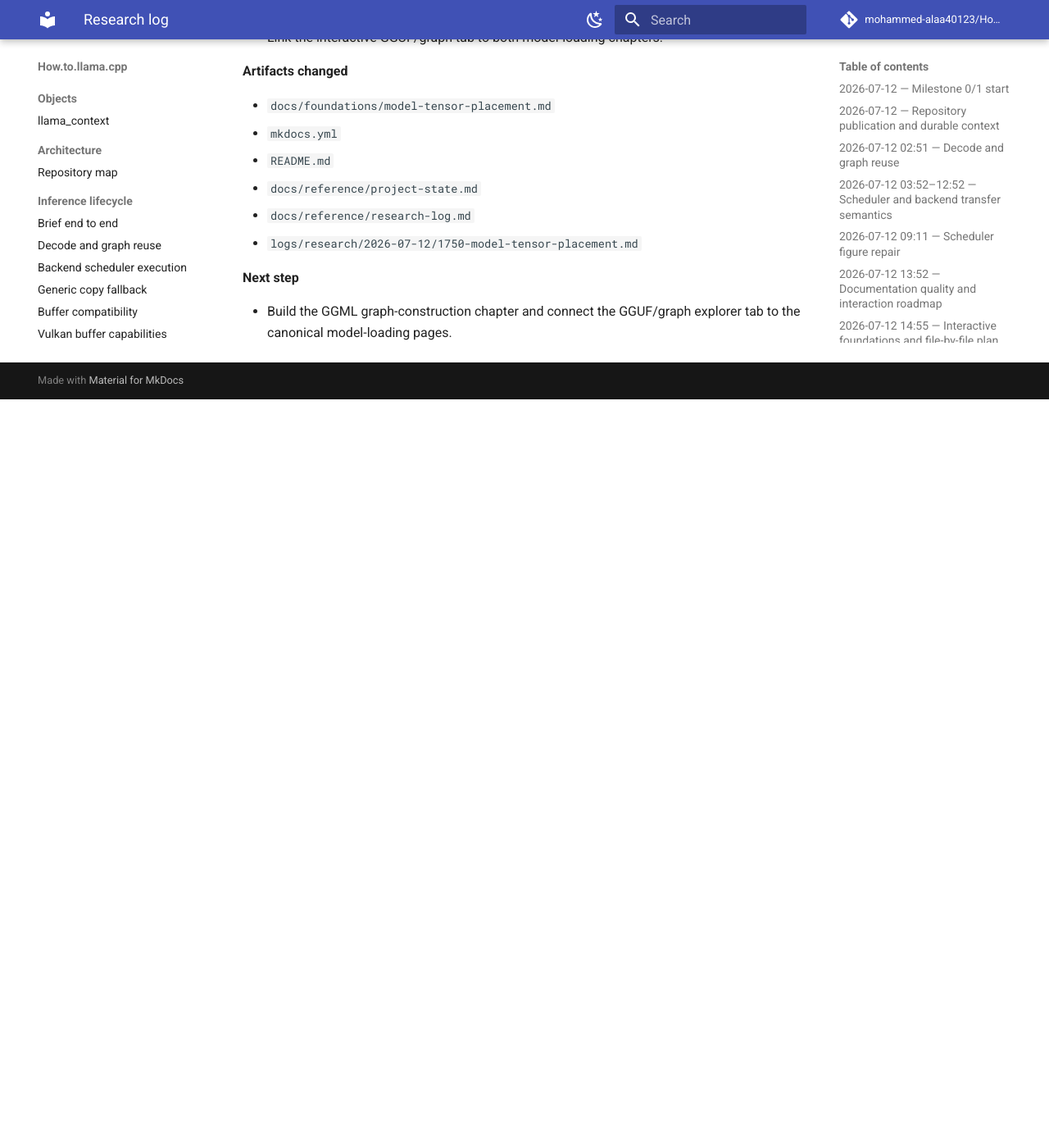
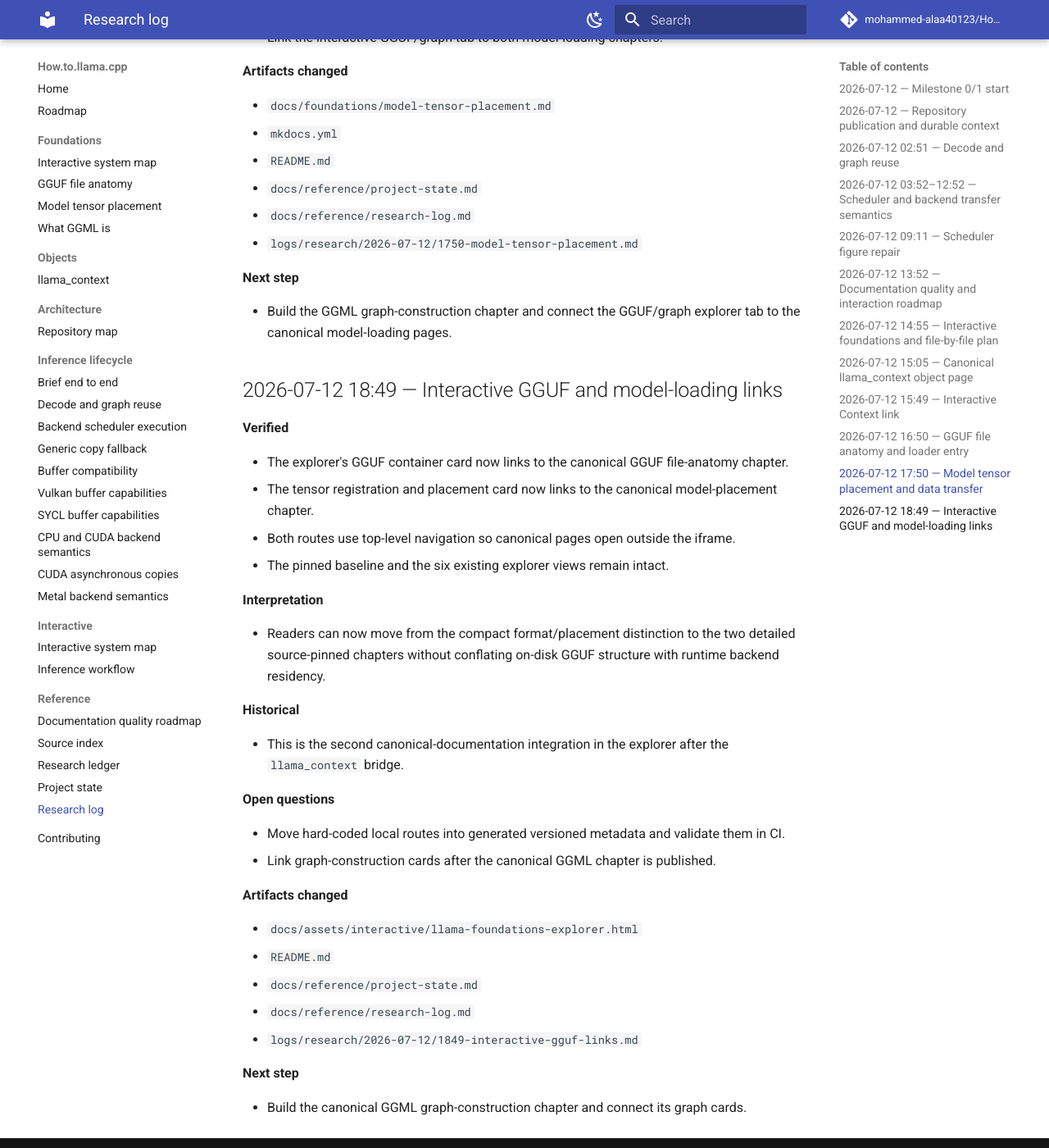
Before and after one commit to mohammed-alaa40123/How.to.llama.cpp, an MkDocs documentation site: the page built from docs/reference/research-log.md, in a window 1280 px wide and 1400 px high, scrolled down 6754 px. Shown: the whole window at 82% size. Built offline with MkDocs 1.6.1 and Material for MkDocs 9.7.7, drawn with Linux system fonts in a browser that asks for light colours; comment, search, counter and statistics services are not loaded; before the commit the page ends 7241 px from its top, so only the background shows below that; some of the changed text lies outside the part shown.

Commit message:
docs: log interactive GGUF link increment

```diff
--- a/docs/reference/research-log.md
+++ b/docs/reference/research-log.md
@@ -207,3 +207,37 @@
 **Next step**
 
 - Build the GGML graph-construction chapter and connect the GGUF/graph explorer tab to the canonical model-loading pages.
+
+## 2026-07-12 18:49 — Interactive GGUF and model-loading links
+
+**Verified**
+
+- The explorer's GGUF container card now links to the canonical GGUF file-anatomy chapter.
+- The tensor registration and placement card now links to the canonical model-placement chapter.
+- Both routes use top-level navigation so canonical pages open outside the iframe.
+- The pinned baseline and the six existing explorer views remain intact.
+
+**Interpretation**
+
+- Readers can now move from the compact format/placement distinction to the two detailed source-pinned chapters without conflating on-disk GGUF structure with runtime backend residency.
+
+**Historical**
+
+- This is the second canonical-documentation integration in the explorer after the `llama_context` bridge.
+
+**Open questions**
+
+- Move hard-coded local routes into generated versioned metadata and validate them in CI.
+- Link graph-construction cards after the canonical GGML chapter is published.
+
+**Artifacts changed**
+
+- `docs/assets/interactive/llama-foundations-explorer.html`
+- `README.md`
+- `docs/reference/project-state.md`
+- `docs/reference/research-log.md`
+- `logs/research/2026-07-12/1849-interactive-gguf-links.md`
+
+**Next step**
+
+- Build the canonical GGML graph-construction chapter and connect its graph cards.
```
Also changed, not shown: other parts of docs/reference/research-log.md (+2 -2 lines).
